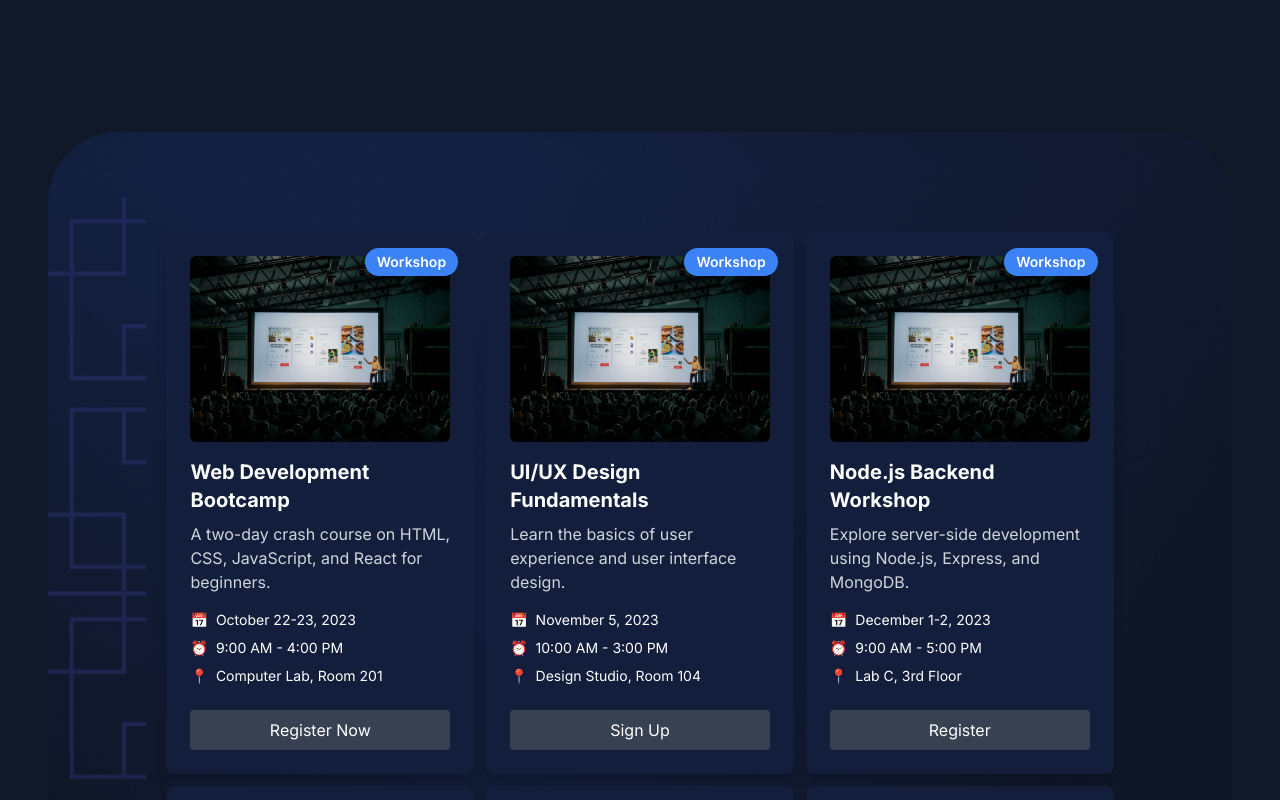
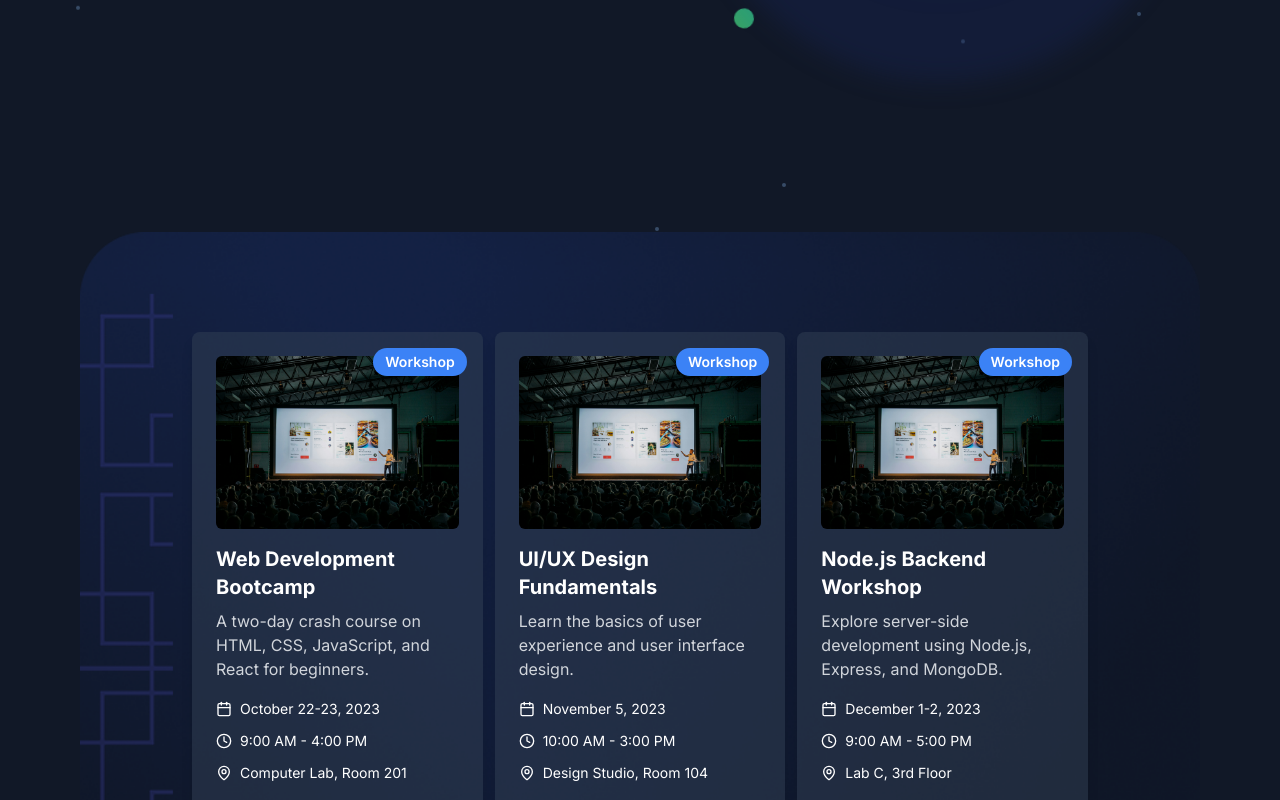
Before and after one commit to ms-club-sliit/msclubwebsite-v3, a Next.js app: page /events in a window 1280 px wide. Shown: the part 640-1440 px from the top of the page. Built offline with nearby package versions, Linux system fonts and the light colour scheme.

Commit message:
do changes realted to hero section and section card showcase

```diff
--- a/src/app/events/page.jsx
+++ b/src/app/events/page.jsx
@@ -3,22 +3,21 @@ import Header from '@/components/Header'
 import React from 'react'
 import EventSection from '@/components/layouts/events/EventSection'
 import Footer from '@/components/Footer'
+import BackgroundContainer from '@/components/BackgroundContainer'
+import Hero from '@/components/Hero'
 
 const page = () => {
   return (
     <div className="relative min-h-screen bg-gray-900 text-white">
 
-      <div className='px-6 md:px-12'>
-        <Header />
-
-        {/* hero section */}
-        <EventHeroSection />
-
-        {/* show event details */}
-        <EventSection />
-      </div>
-
-      {/* footer section */}
+      <Header />
+      <Hero
+        title='Explore Events'
+        paragraph='Explore all the events organized by our students and to boost your skills and expand your network.'
+        button1Text='More Info On Facebook'
+        button2Text='Subscribe on Youtube'
+      />
+      <EventSection />
       <Footer />
 
     </div>
--- a/src/components/layouts/events/EventCard.jsx
+++ b/src/components/layouts/events/EventCard.jsx
@@ -1,4 +1,8 @@
 import React from 'react';
+import { Clock } from 'lucide-react';
+import { Calendar } from 'lucide-react';
+import { MapPin } from 'lucide-react';
+
 
 const EevntCard = ({
   badgeText = "Workshop",
@@ -13,7 +17,7 @@ const EevntCard = ({
   onRegister = () => {},
 }) => {
   return (
-    <div className="max-w-sm rounded-lg overflow-hidden shadow-lg bg-[#121e3c] text-white p-6 relative">
+    <div className="rounded-lg overflow-hidden shadow-lg bg-card-bg text-white p-6 relative">
       {/* Badge */}
       {badgeText && (
         <div className="absolute top-4 right-4 bg-blue-500 text-white px-3 py-1 rounded-full text-sm font-semibold">
@@ -40,19 +44,19 @@ const EevntCard = ({
       <div className="space-y-2 text-sm">
         {date && (
           <div className="flex items-center">
-            <span className="mr-2">📅</span>
+            <span className="mr-2"><Calendar className='w-[16px]' /></span>
             {date}
           </div>
         )}
         {time && (
           <div className="flex items-center">
-            <span className="mr-2">⏰</span>
+            <span className="mr-2"><Clock className='w-[16px]' /></span>
             {time}
           </div>
         )}
         {location && (
           <div className="flex items-center">
-            <span className="mr-2">📍</span>
+            <span className="mr-2"><MapPin className='w-[16px]' /></span>
             {location}
           </div>
         )}
--- a/src/components/layouts/events/EventSection.jsx
+++ b/src/components/layouts/events/EventSection.jsx
@@ -1,10 +1,10 @@
 import React from 'react'
-import workshopData from '@/data/eventData'
+import {workshopData} from '@/data/eventData'
 import EevntCard from './EventCard'
 
 const EventSection = () => {
   return (
-    <div className='event-showcase py-[40px] md:py-[80px] lg:py-[100px]'>
+    <div className='event-showcase py-[40px] md:py-[80px] lg:py-[100px] md:mx-[80px]'>
         <div className='w-4/5 mx-auto grid grid-rows-3  gap-3 grid-cols-1 md:grid-cols-2 lg:grid-cols-3'>
             {
                 workshopData.map(event => (
--- a/src/data/eventData.js
+++ b/src/data/eventData.js
@@ -108,5 +108,3 @@ export const workshopData = [
     buttonText: "Join Workshop",
   },
 ];
-
-export default workshopData;
```
